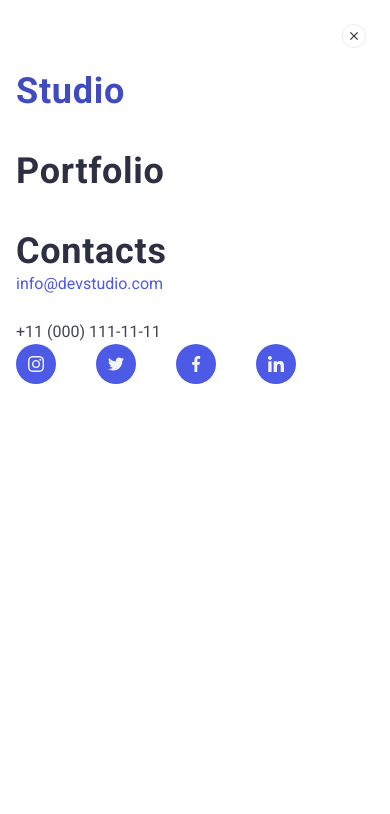
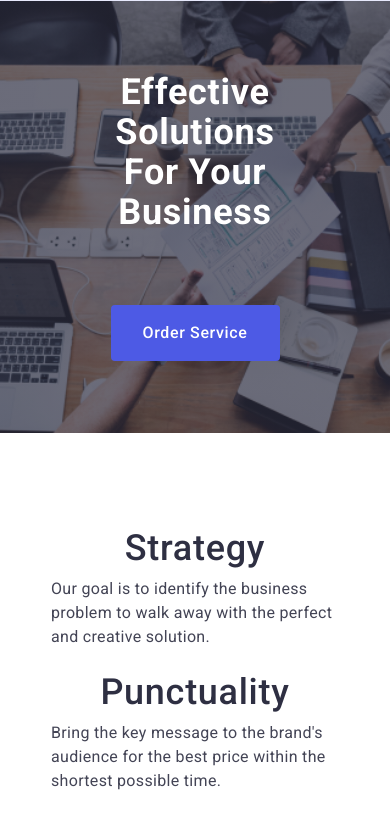
Before and after one commit to Iryna2110/goit-markup-hw-06, a plain HTML site: page index.html in a window 390 px wide. Shown: the top 814 px of the page. Drawn offline with nearby package versions, Linux system fonts and the light colour scheme.

Commit message:
Update index.html

```diff
--- a/index.html
+++ b/index.html
@@ -61,7 +61,7 @@
         </button>
       </div>
 
-      <div class="burger-menu menu-open">
+      <div class="burger-menu">
         <button type="button" class="close-menu-btn">
           <svg width="8" height="8" class="close-menu-icon">
             <use href="./images/icons.svg#icon-close-btn"></use>
```
